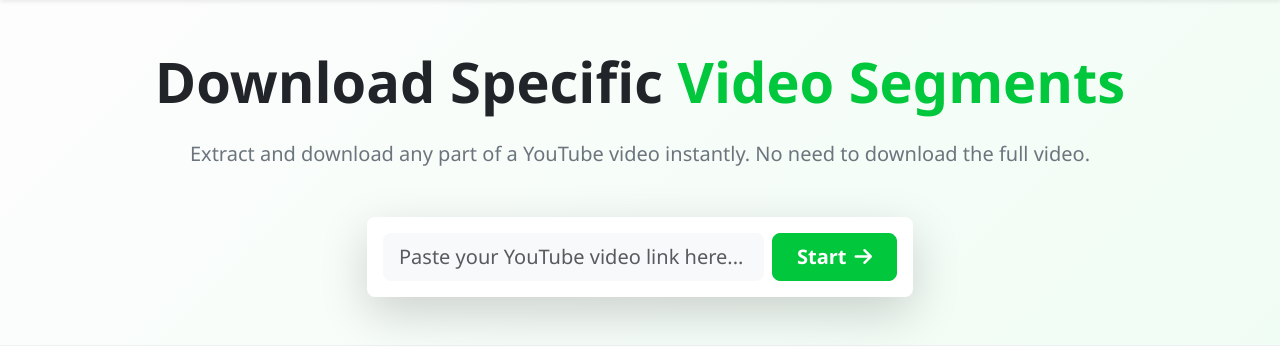
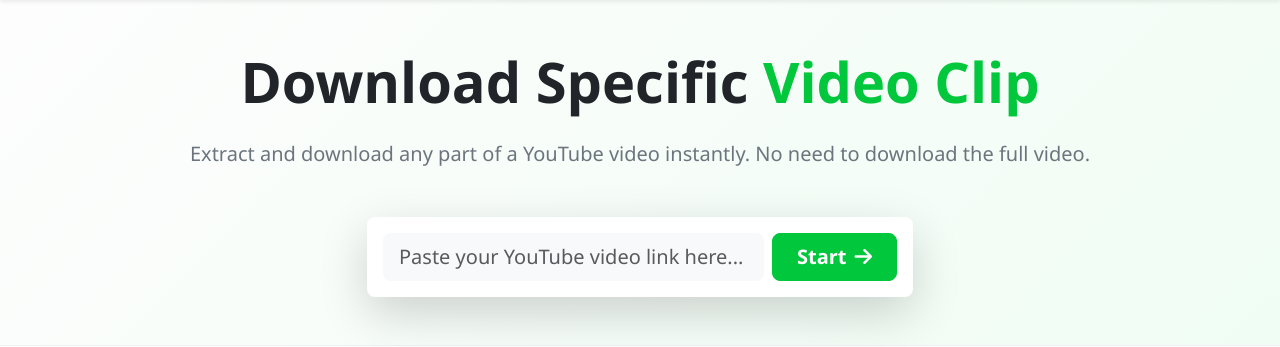
Before and after one commit to jaksoftwares/uTube_Sdownloader, a Django app: page / in a window 1280 px wide. Shown: the part 56-403 px from the top of the page. Run offline with Django 5.2, Linux system fonts and the light colour scheme; parts of the project's set-up code (start-up, migrations or seed data) failed here and were passed over; some libraries are stand-ins or nearby versions.

Commit message:
made fixes

```diff
--- a/downloads/apps.py
+++ b/downloads/apps.py
@@ -3,6 +3,3 @@ from django.apps import AppConfig
 class DownloadsConfig(AppConfig):
     default_auto_field = 'django.db.models.BigAutoField'
     name = 'downloads'
-
-    def ready(self):
-        import downloads.signals
--- a/templates/base.html
+++ b/templates/base.html
@@ -5,7 +5,7 @@
     <meta charset="UTF-8">
     <meta name="viewport" content="width=device-width, initial-scale=1.0">
     {% load static %}
-    <title>{% block title %}YouTube Segment Downloader{% endblock %}</title>
+    <title>{% block title %}YouTube video clip Downloader{% endblock %}</title>
     <!-- Favicon -->
     <link rel="icon" type="image/png" href="{% static 'img/logo.png' %}">
     <!-- Bootstrap 5 CSS -->
--- a/templates/index.html
+++ b/templates/index.html
@@ -5,7 +5,7 @@
 {% block content %}
 <div class="bg-light-gradient hero-section py-5">
     <div class="container text-center">
-        <h1 class="display-4 fw-bold mb-4">Download Specific <span class="text-success">Video Segments</span></h1>
+        <h1 class="display-4 fw-bold mb-4">Download Specific <span class="text-success">Video Clip</span></h1>
         <p class="lead mb-5 text-secondary">Extract and download any part of a YouTube video instantly. No need to download the full video.</p>
 
         <div class="row justify-content-center">
@@ -45,7 +45,7 @@
 
                             <!-- Segment Controls -->
                             <div class="mt-4">
-                                <label class="fw-bold mb-2 text-uppercase text-secondary small">Select Segment</label>
+                                <label class="fw-bold mb-2 text-uppercase text-secondary small">Select Clip</label>
 
                                 <!-- Enhanced Time Input with HH:MM:SS Dropdowns -->
                                 <div class="row g-2 mb-3">
@@ -79,7 +79,7 @@
 
                                 <div class="d-flex justify-content-between align-items-center mb-3">
                                     <div>
-                                        <span class="badge bg-secondary" id="segmentPreview">Segment: 0:00 - 0:00</span>
+                                        <span class="badge bg-secondary" id="segmentPreview">Se: 0:00 - 0:00</span>
                                     </div>
                                     <div>
                                         <span class="badge bg-info text-dark" id="durationBadge">Duration: 0:00</span>
```
